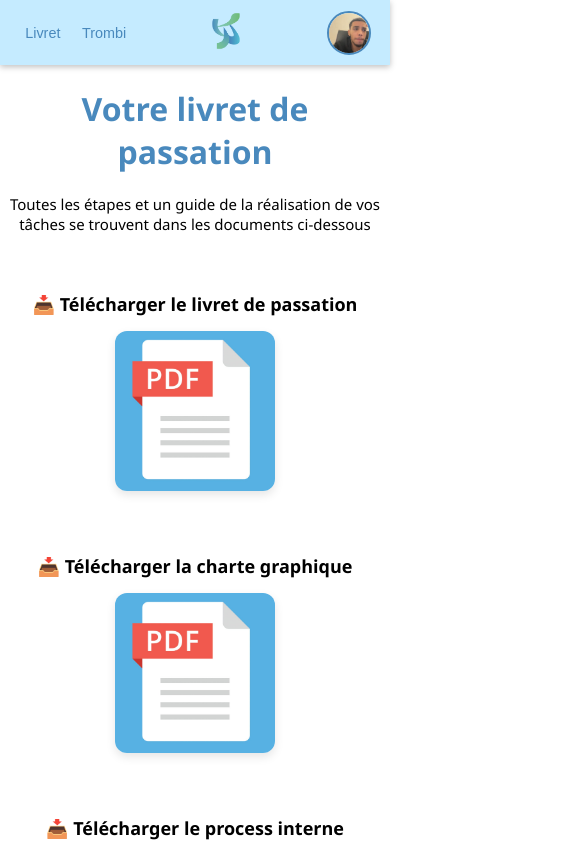
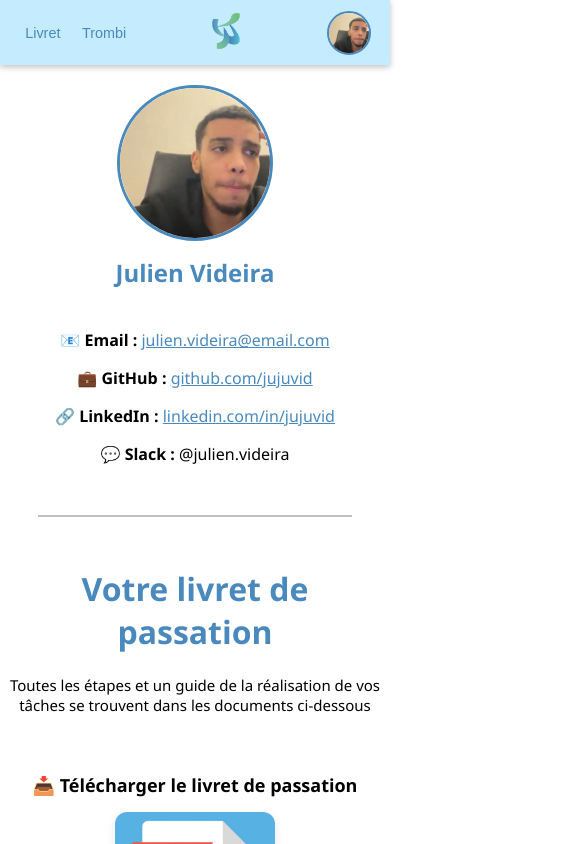
Before and after one commit to AlixOrf/Onboarding, a React (Create React App) app in the folder onboard/: page / in a window 390 px wide. Both pictures are taken after a click on the button "Livret". Shown: the top 844 px of the page, 585 px wide, since content can reach past the window. Built offline with nearby package versions, Linux system fonts and the light colour scheme.

Commit message:
Livret
Ajout des informations profil + CGU + responsive des app/sites

```diff
--- a/onboard/src/Livret.jsx
+++ b/onboard/src/Livret.jsx
@@ -3,6 +3,7 @@ import pdfFile from "./assets/livret.pdf"; // place ton PDF dans src/assets
 import pdfCharte from "./assets/charte.pdf";
 import pdfProcess from "./assets/process.pdf";
 import pdfGuide from "./assets/guide.pdf";
+
 
 
 export default function Livret() {
@@ -18,6 +19,61 @@ export default function Livret() {
 
   return (
     <div style={{ textAlign: "center", fontFamily: "'Segoe UI', sans-serif", backgroundColor: "#FFFFFF", color: "#000000" }}>
+
+      {/* Photo */}
+            <img
+              src='/avatar.png'
+              alt="Profil"
+              style={{
+                width: "150px",
+                height: "150px",
+                borderRadius: "50%",
+                objectFit: "cover",
+                marginTop: "20px",
+                border: "3px solid #4989bd",
+              }}
+            />
+
+            {/* Nom / Prénom */}
+            <h2 style={{ margin: "10px 0", color: "#4989bd", fontWeight: "bold" }}>Julien Videira</h2>
+
+            {/* Infos de contact */}
+            <div style={{ textAlign: "center", marginTop: "40px" }}>
+              <p>
+                <strong>📧 Email :</strong>{" "}
+                <a href="mailto:prenom.nom@email.com" style={{ color: "#4989bd" }}>
+                  julien.videira@email.com
+                </a>
+              </p>
+              <p>
+                <strong>💼 GitHub :</strong>{" "}
+                <a
+                  href="https://github.com/username"
+                  target="_blank"
+                  rel="noopener noreferrer"
+                  style={{ color: "#4989bd" }}
+                >
+                  github.com/jujuvid
+                </a>
+              </p>
+              <p>
+                <strong>🔗 LinkedIn :</strong>{" "}
+                <a
+                  href="https://linkedin.com/in/username"
+                  target="_blank"
+                  rel="noopener noreferrer"
+                  style={{ color: "#4989bd" }}
+                >
+                  linkedin.com/in/jujuvid
+                </a>
+              </p>
+              <p>
+                <strong>💬 Slack :</strong> @julien.videira
+              </p>
+            </div>
+
+      {/* SEPARATEUR */}
+      <hr style={{ margin: "50px auto", width: "80%", border: "1px solid #bbc3c8" }} />
 
       {/* SECTION LIVRET */}
         <h1 style={{ color: "#4989bd" }}>Votre livret de passation</h1>
@@ -97,14 +153,13 @@ export default function Livret() {
         </p>
       </div>
 
-      {/* GRID LIENS */}
       <div
       style={{
         display: "grid",
-    gridTemplateColumns: "repeat(4, 1fr)",
-    gap: "50px",
-    maxWidth: "100px",
-    margin: "0 525px",
+        gridTemplateColumns: "repeat(auto-fit, minmax(120px, 1fr))", // auto-fit pour la réactivité
+        gap: "30px",
+        maxWidth: "800px", // largeur max raisonnable
+        margin: "0 auto",  // centré automatiquement
       }}
       >
       {[
@@ -151,6 +206,21 @@ export default function Livret() {
         ))}
       </div>
 
+      {/* CGU */}
+      <div
+        style={{
+          marginTop: "50px",
+          fontSize: "13px",
+          color: "#666",
+          lineHeight: "1.4",
+          textAlign: "center",
+        }}
+      >
+        <p>
+          En accédant à cette plateforme, vous acceptez les conditions générales d’utilisation (CGU). Vous vous engagez à respecter la
+          confidentialité des informations et à utiliser les ressources mises à disposition uniquement dans le cadre professionnel.
+        </p>
+      </div>
     </div>
   );
 }
```
Lines whose indentation alone changed are shown as unchanged.
